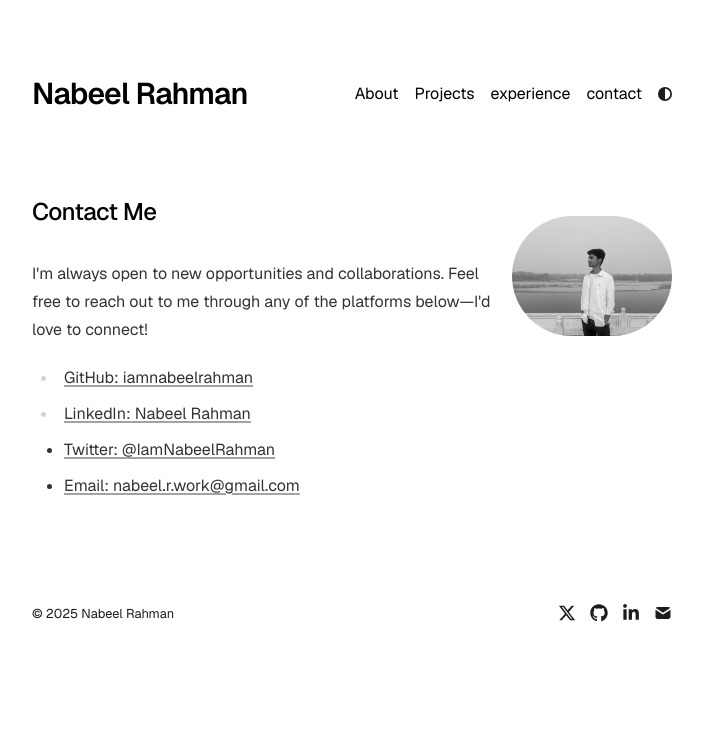
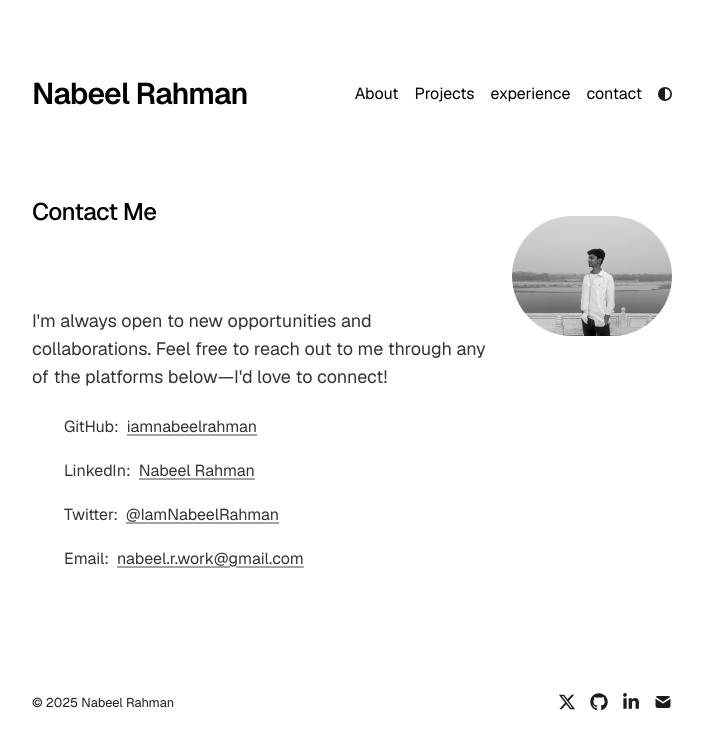
Before and after one commit to iamnabeelrahman/portfolio, a Next.js app: page /contact in a window 1280 px wide. Shown: the top 748 px of the page, without its empty margins (288-991 px from the left). Built offline with nearby package versions, Linux system fonts and the light colour scheme.

Commit message:
Refactor contact section in page.jsx for improved readability and structure

```diff
--- a/app/contact/page.jsx
+++ b/app/contact/page.jsx
@@ -15,53 +15,62 @@ export default function ContactMe() {
         />
       </a>
 
-      <h1 className="mb-8 text-2xl font-medium tracking-tight">
-        Contact Me
-      </h1>
+      <h1 className="mb-8 text-2xl font-medium tracking-tight">Contact Me</h1>
 
-      <div className="prose prose-neutral dark:prose-invert">
-        <p>
-        I'm always open to new opportunities and collaborations. Feel free to reach out to me through any of the platforms below—I'd love to connect!        </p>
-        <ul className="space-y-2">
-          <li>
+      <div className="prose prose-neutral dark:prose-invert max-w-2xl mx-auto py-6">
+        <p className="text-lg mb-6">
+          I'm always open to new opportunities and collaborations. Feel free to
+          reach out to me through any of the platforms below—I'd love to
+          connect!
+        </p>
+
+        <ul className="space-y-4">
+          <li className="flex items-center">
+            <span className="mr-2">GitHub:</span>
             <a
               href="https://github.com/iamnabeelrahman"
               className="text-blue-600 hover:underline dark:text-blue-400"
               target="_blank"
               rel="noopener noreferrer"
             >
-              GitHub: iamnabeelrahman
+              iamnabeelrahman
             </a>
           </li>
-          <li>
+
+          <li className="flex items-center">
+            <span className="mr-2">LinkedIn:</span>
             <a
               href="https://www.linkedin.com/in/iamnabeelrahman"
               className="text-blue-600 hover:underline dark:text-blue-400"
               target="_blank"
               rel="noopener noreferrer"
             >
-              LinkedIn: Nabeel Rahman
+              Nabeel Rahman
             </a>
-          <li>
+          </li>
+
+          <li className="flex items-center">
+            <span className="mr-2">Twitter:</span>
             <a
               href="https://x.com/IamNabeelRahman"
               className="text-blue-600 hover:underline dark:text-blue-400"
               target="_blank"
               rel="noopener noreferrer"
             >
-              Twitter: @IamNabeelRahman
+              @IamNabeelRahman
             </a>
           </li>
-          <li>
+
+          <li className="flex items-center">
+            <span className="mr-2">Email:</span>
             <a
               href="mailto:nabeel.r.work@gmail.com"
               className="text-blue-600 hover:underline dark:text-blue-400"
               target="_blank"
               rel="noopener noreferrer"
             >
-              Email: nabeel.r.work@gmail.com
+              nabeel.r.work@gmail.com
             </a>
-          </li>
           </li>
         </ul>
       </div>
```
